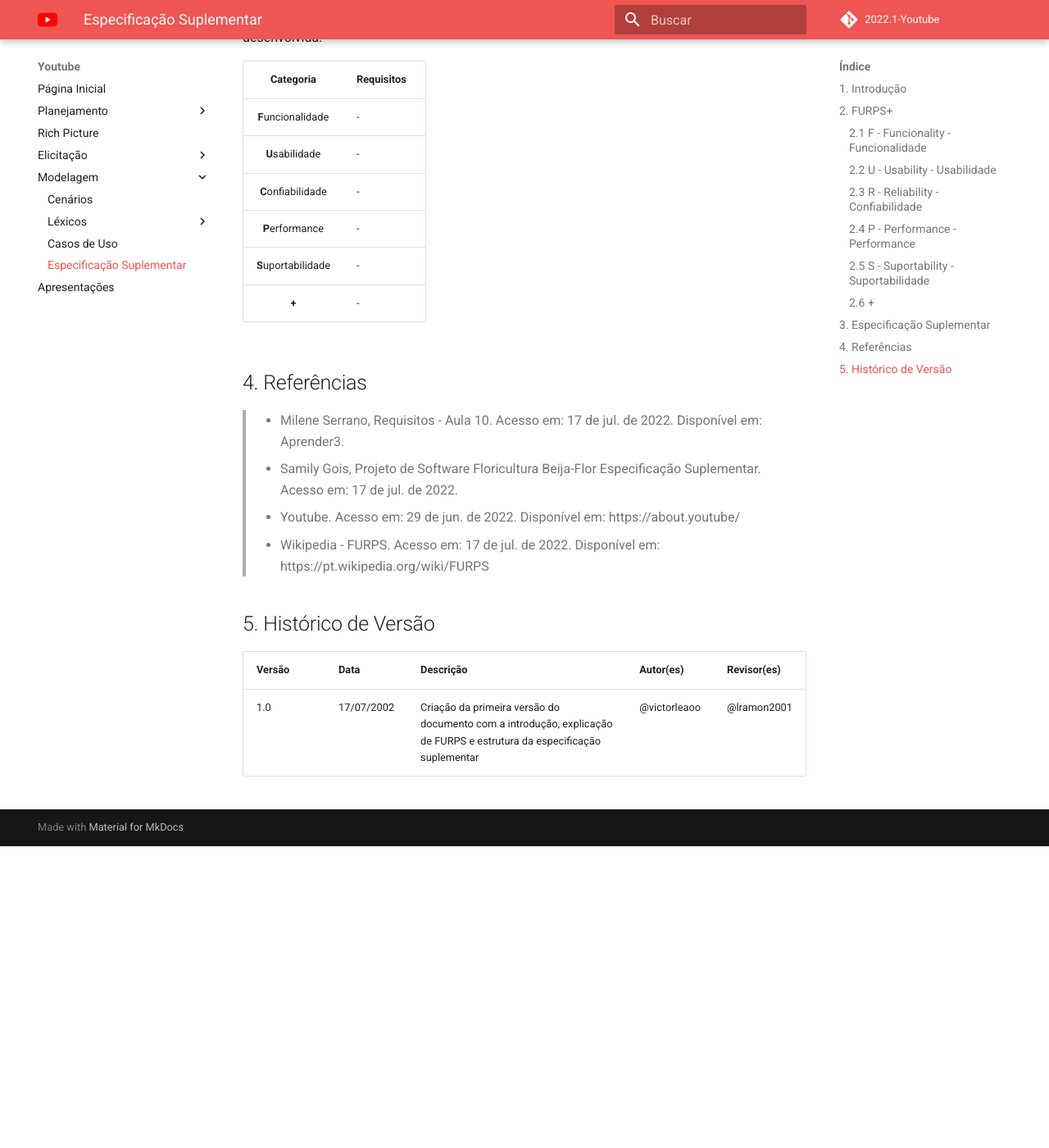
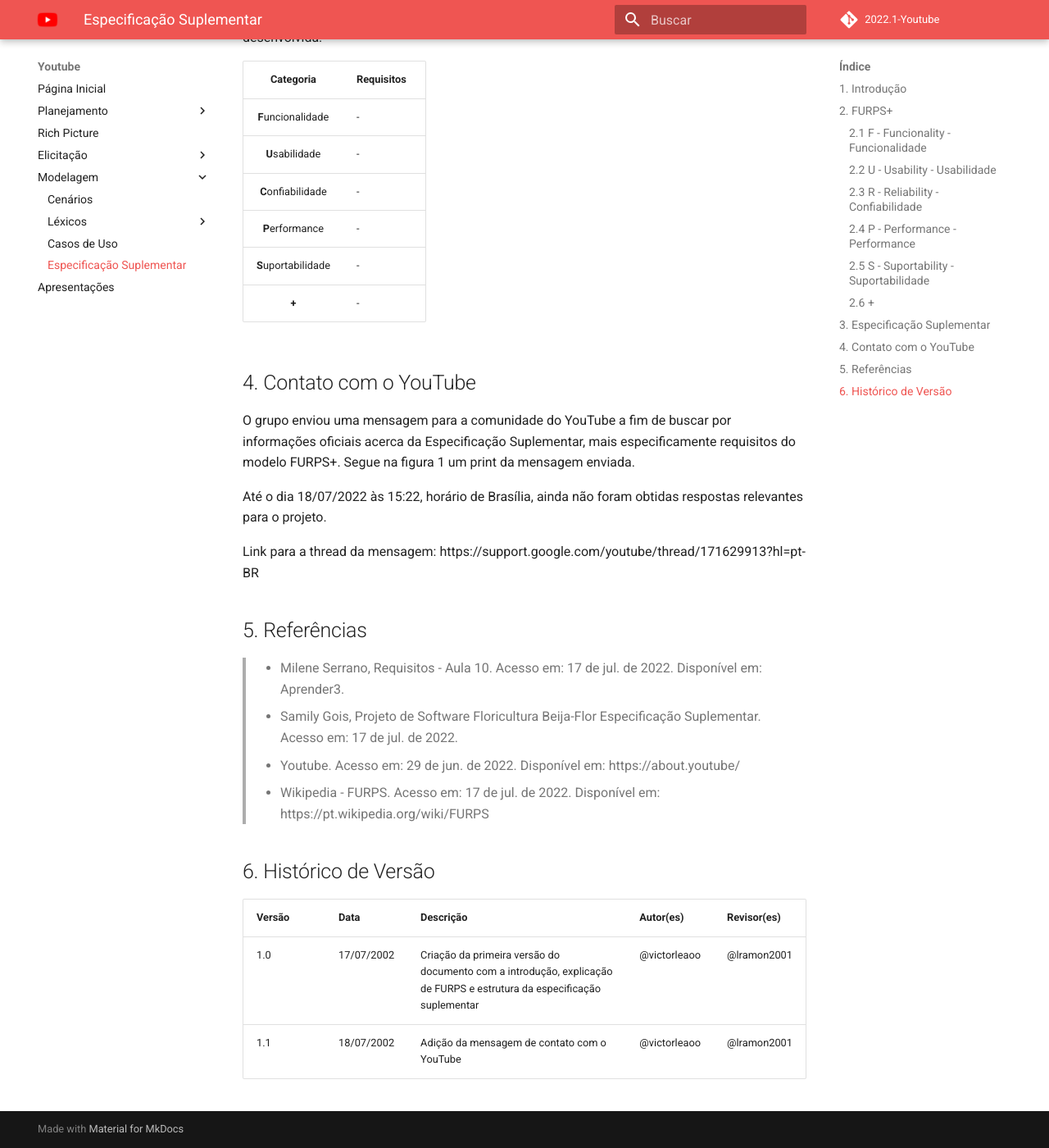
Before and after one commit to Requisitos-de-Software/2022.1-Youtube, an MkDocs documentation site: the page built from docs/modelagem/espsup.md, in a window 1280 px wide and 1400 px high, scrolled down 2363 px. Shown: the whole window at 82% size. Built offline with MkDocs 1.6.1 and Material for MkDocs 9.7.7, drawn with Linux system fonts in a browser that asks for light colours; comment, search, counter and statistics services are not loaded; before the commit the page ends 3395 px from its top, so only the background shows below that; some of the changed text lies outside the part shown.

Commit message:
contato com o youtube

```diff
--- a/docs/modelagem/espsup.md
+++ b/docs/modelagem/espsup.md
@@ -78,14 +78,23 @@ Após o entendimento do modelo FURPS+, a Especificação Suplementar do sistema
 | **S**uportabilidade | - |
 | **+**               | - |
 
-## 4. Referências
+## 4. Contato com o YouTube
+O grupo enviou uma mensagem para a comunidade do YouTube a fim de buscar por informações oficiais acerca da Especificação Suplementar, mais especificamente requisitos do modelo FURPS+. Segue na figura 1 um print da mensagem enviada.
+
+
+Até o dia 18/07/2022 às 15:22, horário de Brasília, ainda não foram obtidas respostas relevantes para o projeto.
+
+Link para a thread da mensagem: https://support.google.com/youtube/thread/171629913?hl=pt-BR
+
+## 5. Referências
 
 > - Milene Serrano, Requisitos - Aula 10. Acesso em: 17 de jul. de 2022. Disponível em: Aprender3.
 > - Samily Gois, Projeto de Software Floricultura Beija-Flor Especificação Suplementar. Acesso em: 17 de jul. de 2022.
 > - Youtube. Acesso em: 29 de jun. de 2022. Disponível em: https://about.youtube/
 > - Wikipedia - FURPS. Acesso em: 17 de jul. de 2022. Disponível em: https://pt.wikipedia.org/wiki/FURPS
 
-## 5. Histórico de Versão
+## 6. Histórico de Versão
 | Versão | Data | Descrição | Autor(es) | Revisor(es) |
 | ------ | ---- | --------- | --------- | ----------- |
 | 1.0    | 17/07/2002 | Criação da primeira versão do documento com a introdução, explicação de FURPS e estrutura da especificação suplementar | @victorleaoo | @lramon2001 |
+| 1.1    | 18/07/2002 | Adição da mensagem de contato com o YouTube | @victorleaoo | @lramon2001 |
```
Also changed, not shown: other parts of docs/modelagem/espsup.md (+1 -1 lines).
